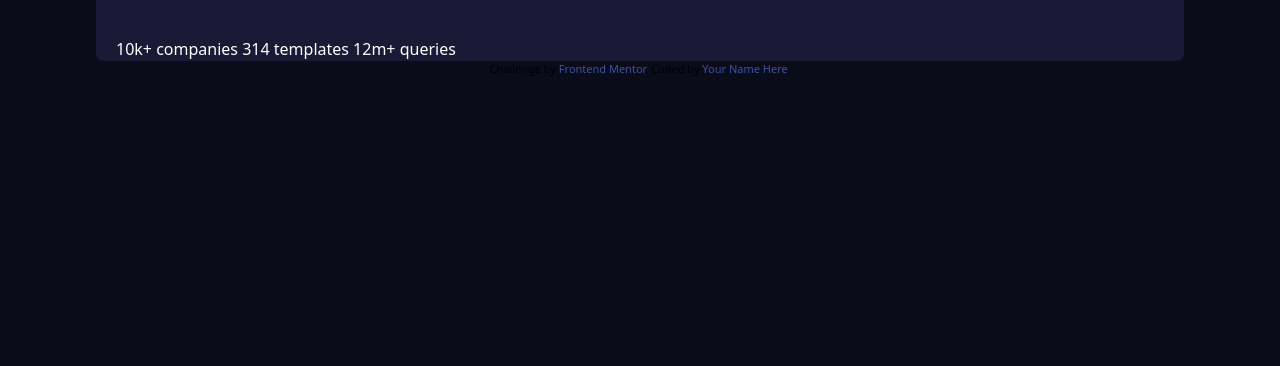
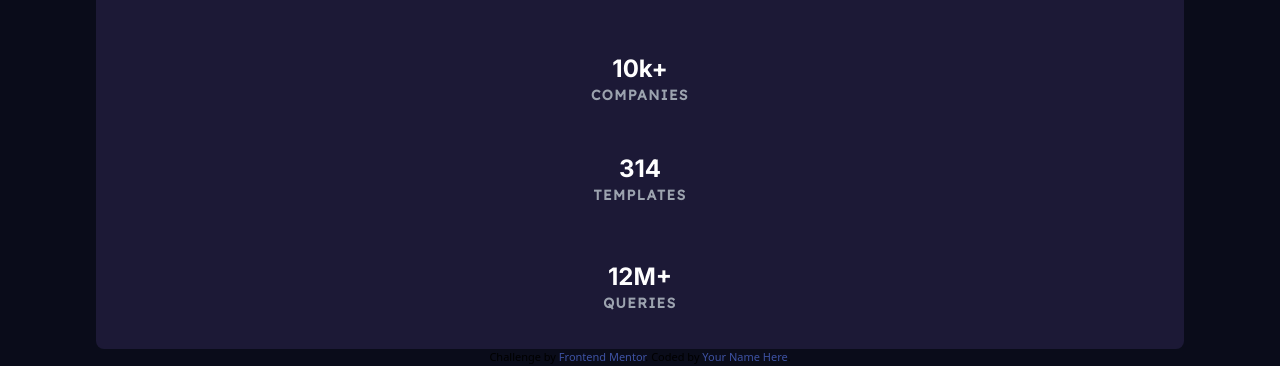
Before and after one commit to mocadev1/stats-preview-card-component-, a website built with Parcel: page index.html in a window 1280 px wide. Shown: the part 635-1001 px from the top of the page. Before the commit the page ends 800 px from the top, so only its background shows below. Built offline with nearby package versions, Linux system fonts and the light colour scheme.

Commit message:
Stats ready.

```diff
--- a/index.html
+++ b/index.html
@@ -19,11 +19,9 @@
 <body class="bg-dark-blue">
 
   <!-- card-body -->
-
   <div class="bg-desaturated-blue text-white mt-10 mx-auto w-[85%] rounded-lg">
 
     <!-- card-image -->
-
     <picture>
       <source media="(min-width: 1440px)" srcset="images/image-header-desktop.jpg">
       <img
@@ -44,15 +42,33 @@
       </h3>
 
       <!-- main-paragraph -->
-      <p class="text-center font-inter mb-10 text-gray-500">
+      <p class="text-center font-inter mb-7 text-gray-400">
         Discover the benefits of data analytics and make better decisions regarding revenue, customer
         experience, and overall efficiency.
       </p>
 
 
-      10k+ companies
-      314 templates
-      12m+ queries
+      <!-- stats -->
+      <ul class="text-center font-inter font-bold py-2">
+        <li class="text-2xl py-5">
+          10k+
+          <span class="block uppercase font-deca tracking-widest text-sm text-gray-400">
+            companies
+          </span>
+        </li>
+        <li class="text-2xl py-7">
+          314
+          <span class="block uppercase font-deca tracking-widest text-sm text-gray-400">
+            templates
+          </span>
+        </li>
+        <li class="text-2xl py-7 uppercase">
+          12m+
+          <span class="block uppercase font-deca tracking-widest text-sm text-gray-400">
+            queries
+          </span>
+        </li>
+      </div>
 
     </div>
 
```
Also changed, not shown: dist/index.html, 2 other files.
